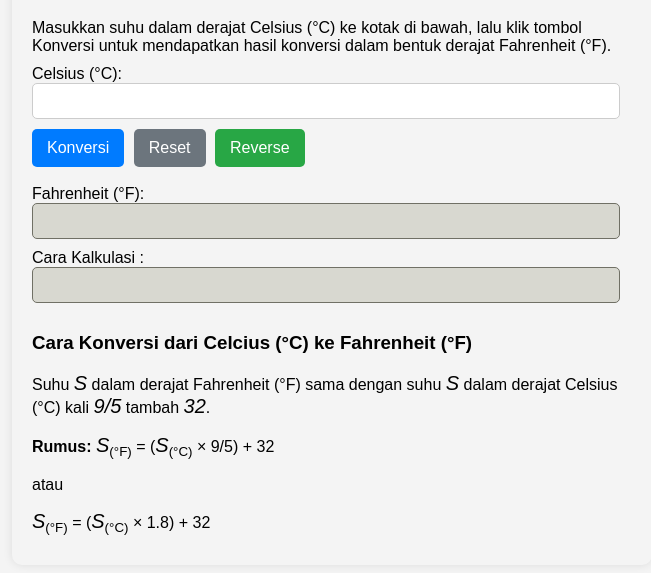
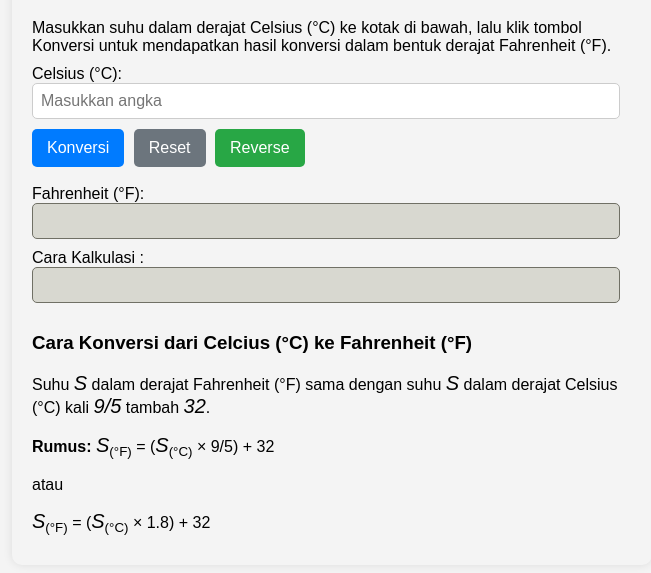
Before and after one commit to revou-fundamental-course/03-feb-25-hendraeko, a plain HTML site: page index.html in a window 1280 px wide. Shown: the part 101-674 px from the top of the page, without its empty margins (308-959 px from the left). Drawn offline with Linux system fonts and the light colour scheme.

Commit message:
Validasi input text hanya angka saja

```diff
--- a/index.html
+++ b/index.html
@@ -18,7 +18,7 @@
         <section>
             <form id="konversi-suhu">
                 <label id="lblAwal">Celsius (°C):</label>
-                <input type="text" id="txtAwal">
+                <input type="text" id="txtAwal" oninput="this.value = this.value.replace(/[^0-9]/g, '')" placeholder="Masukkan angka">
             </form>
         </section>
         <section>
```
